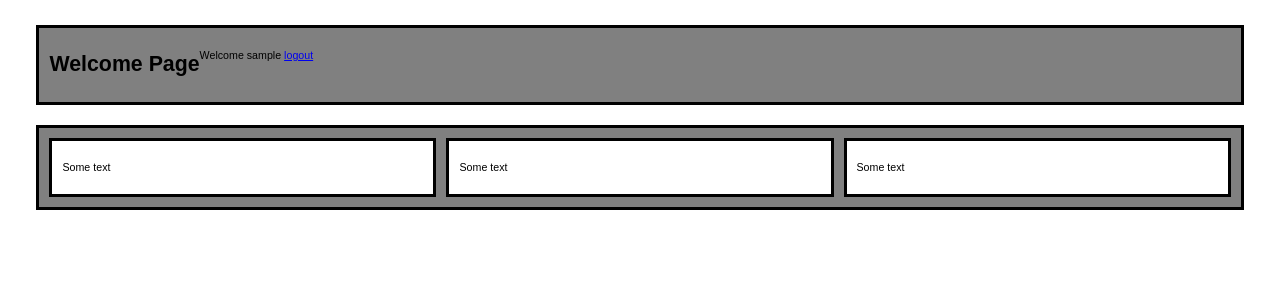
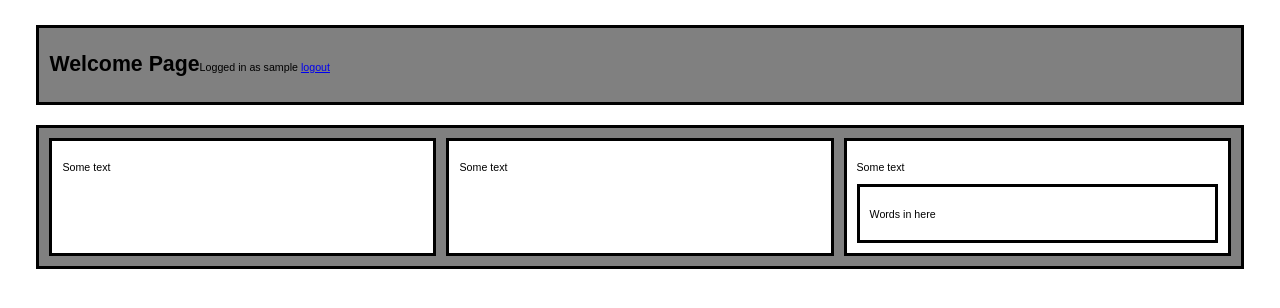
Before and after one commit to engines-wafu/sqirm, a PHP site: page /welcome.php in a window 1280 px wide. Shown: the top 308 px of the page. Run offline with PHP 8.4, Linux system fonts and the light colour scheme; the visitor is signed in with stand-in values (Sample User, id 1).

Commit message:
Starting to work on welcome.php layout

```diff
--- a/www/html/welcome.php
+++ b/www/html/welcome.php
@@ -18,11 +18,10 @@
             unset($_SESSION['success']);
           ?>
         </h3>
-        <br>
         <?php endif ?>
         <!-- logged in user information -->
         <?php  if (isset($_SESSION['username'])) : ?>
-        <p>Welcome <?php echo $_SESSION['username']; ?> <a href="welcome.php?logout='1'">logout</a> </p>
+        <p><br>Logged in as <?php echo $_SESSION['username']; ?> <a href="welcome.php?logout='1'">logout</a> </p>
         <?php endif ?>
       </div>
     </div>
@@ -41,7 +40,12 @@
 
       <!-- Right division -->
       <div>
+        <!-- Right top division -->
         <p>Some text</p>
+        <!-- Right top division -->
+        <div>
+          <p>Words in here</p>
+        </div>
       </div>
     </section>
 
```
Also changed, not shown: 1 other file.
